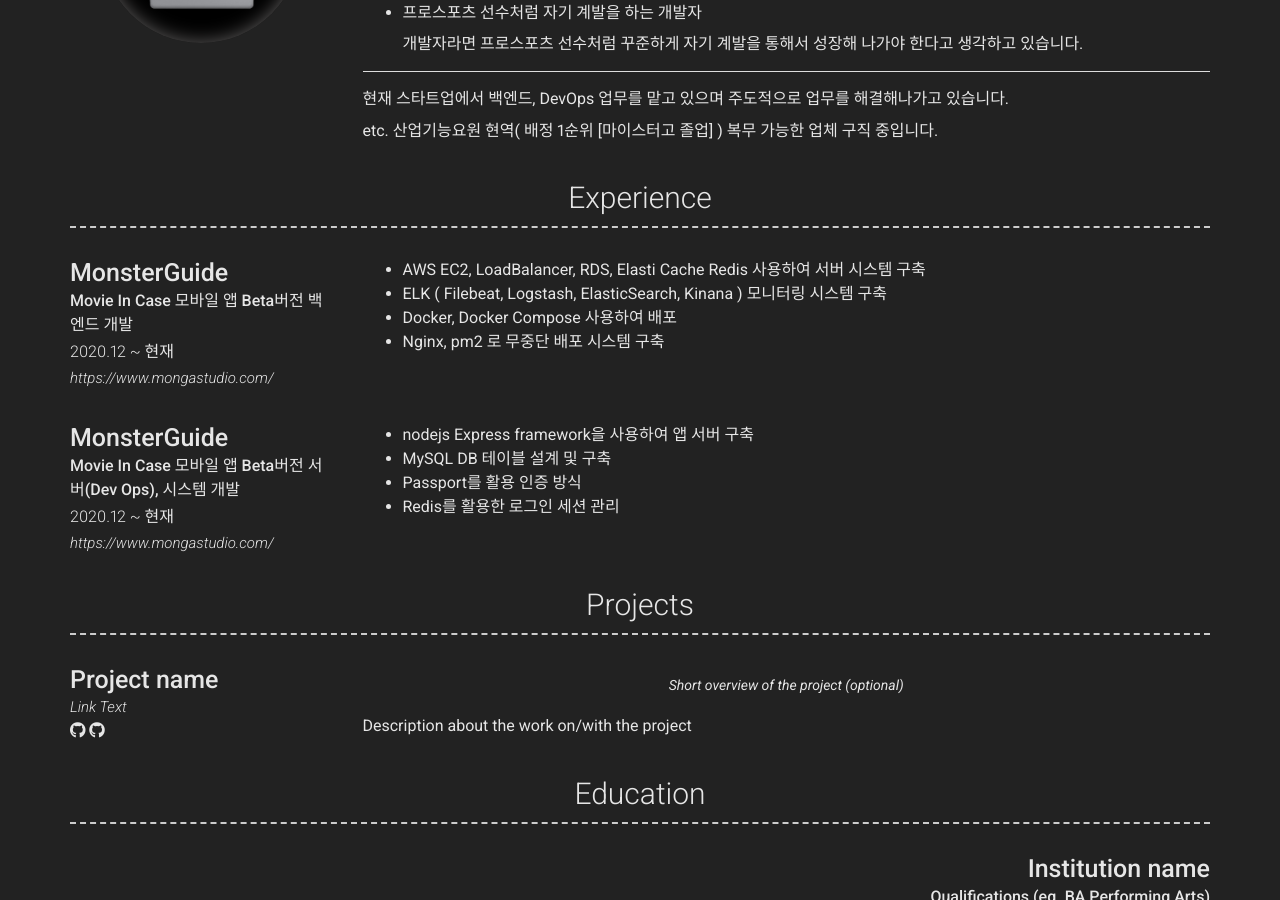
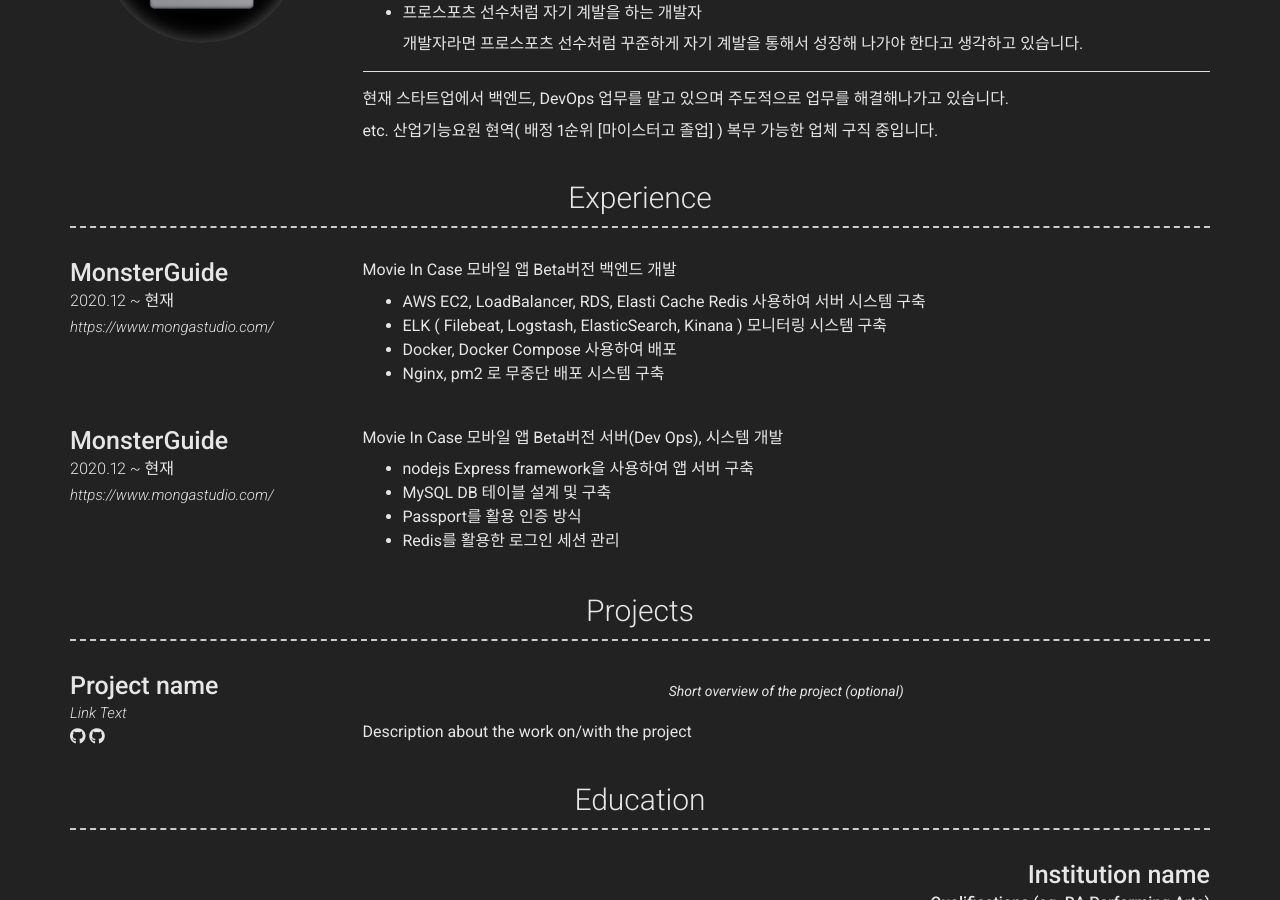
Before and after one commit to gwon713/gwon713.github.io, a Jekyll site: the page built from index.md, in a window 1280 px wide and 900 px high, scrolled down 459 px. Built offline with Jekyll 4.4.1, drawn with Linux system fonts in a browser that asks for light colours; nearby versions of some CDN libraries; part of the change alters nothing that is shown.

```diff
--- a/_config.yml
+++ b/_config.yml
@@ -69,20 +69,20 @@ content:
     content:
       - layout: left
         title: MonsterGuide
-        sub_title: Movie In Case 모바일 앱 Beta버전 백엔드 개발
         caption: 2020.12 ~ 현재
         link: https://www.mongastudio.com/
         description: | # this will include new lines to allow paragraphs
+          Movie In Case 모바일 앱 Beta버전 백엔드 개발
           - AWS EC2, LoadBalancer, RDS, Elasti Cache Redis 사용하여 서버 시스템 구축
           - ELK ( Filebeat, Logstash, ElasticSearch, Kinana ) 모니터링 시스템 구축
           - Docker, Docker Compose 사용하여 배포
           - Nginx, pm2 로 무중단 배포 시스템 구축
       - layout: left
         title: MonsterGuide
-        sub_title: Movie In Case 모바일 앱 Beta버전 서버(Dev Ops), 시스템 개발
         caption: 2020.12 ~ 현재
         link: https://www.mongastudio.com/
         description: | # this will include new lines to allow paragraphs
+          Movie In Case 모바일 앱 Beta버전 서버(Dev Ops), 시스템 개발
           - nodejs Express framework을 사용하여 앱 서버 구축
           - MySQL DB 테이블 설계 및 구축
           - Passport를 활용 인증 방식
```
